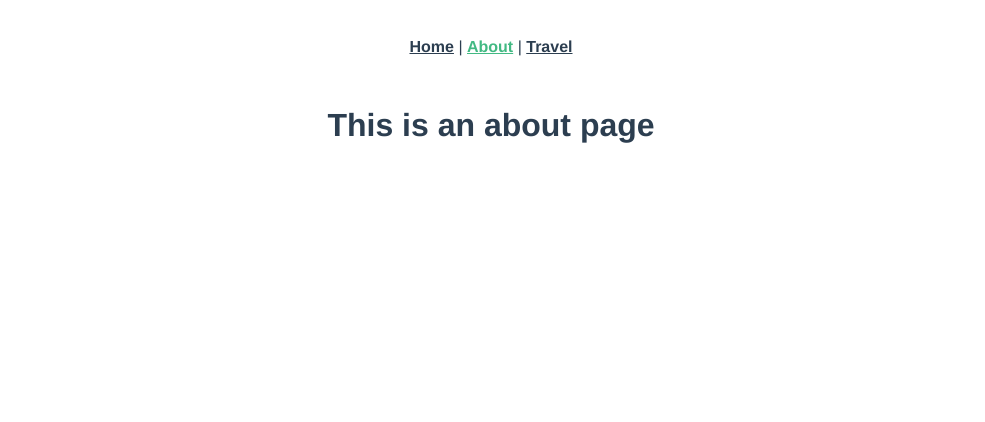
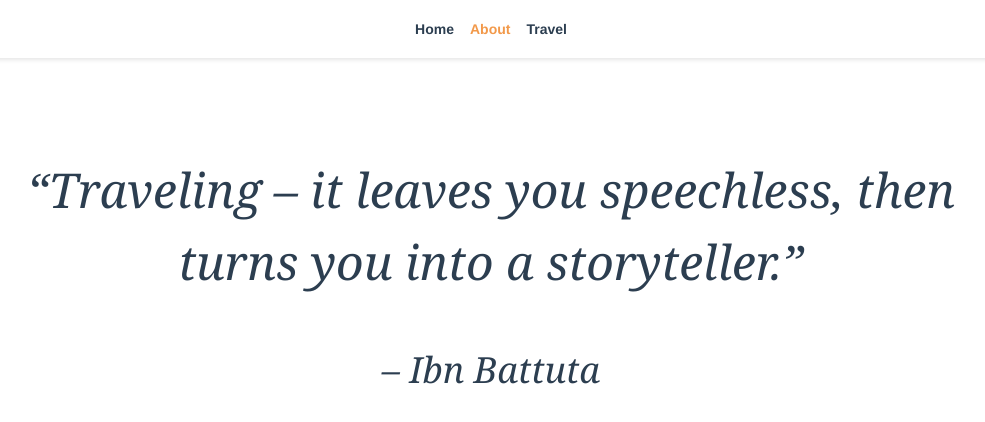
Before and after one commit to jesswu1551/vue-travel, a Vue app: page /about in a window 1280 px wide. Shown: the top 422 px of the page, without its empty margins (149-1134 px from the left). Built offline with nearby package versions, Linux system fonts and the light colour scheme.

Commit message:
update home and about page 1. change nav router-link style 2. update home page image 3. update about page

```diff
--- a/public/index.html
+++ b/public/index.html
@@ -6,6 +6,9 @@
     <meta name="viewport" content="width=device-width,initial-scale=1.0">
     <link rel="icon" href="<%= BASE_URL %>favicon.ico">
     <title><%= htmlWebpackPlugin.options.title %></title>
+    <link rel="preconnect" href="https://fonts.googleapis.com">
+    <link rel="preconnect" href="https://fonts.gstatic.com" crossorigin>
+    <link href="https://fonts.googleapis.com/css2?family=Caveat:wght@400;600;700&display=swap" rel="stylesheet">
   </head>
   <body>
     <noscript>
--- a/src/App.vue
+++ b/src/App.vue
@@ -1,8 +1,8 @@
 <template>
   <div id="app">
     <div id="nav">
-      <router-link to="/">Home</router-link> |
-      <router-link to="/about">About</router-link> |
+      <router-link to="/">Home</router-link>
+      <router-link to="/about">About</router-link>
       <router-link to="/travel">Travel</router-link>
     </div>
     <router-view />
@@ -10,7 +10,14 @@
 </template>
 
 <style>
+body,
+html {
+  margin: 0;
+  height: 100%;
+}
+
 #app {
+  height: 100%;
   font-family: Avenir, Helvetica, Arial, sans-serif;
   -webkit-font-smoothing: antialiased;
   -moz-osx-font-smoothing: grayscale;
@@ -19,15 +26,20 @@
 }
 
 #nav {
-  padding: 30px;
+  padding: 20px;
+  box-shadow: 0 2px 4px 0 rgba(0, 0, 0, 0.1);
 }
 
 #nav a {
+  padding: 4px;
+  margin: 0 4px;
+  font-size: 14px;
   font-weight: bold;
   color: #2c3e50;
+  text-decoration: none;
 }
 
 #nav a.router-link-exact-active {
-  color: #42b983;
+  color: #f2994a;
 }
 </style>
--- a/src/views/About.vue
+++ b/src/views/About.vue
@@ -1,5 +1,27 @@
 <template>
   <div class="about">
-    <h1>This is an about page</h1>
+    <blockquote>
+      “Traveling – it leaves you speechless, then turns you into a storyteller.”
+      <p class="name">– Ibn Battuta</p>
+    </blockquote>
   </div>
 </template>
+
+<style>
+.about {
+  width: 100%;
+  height: calc(100% - 56px);
+}
+
+blockquote {
+  font-family: Georgia, Times, "Times New Roman", serif;
+  font-size: 3em;
+  font-style: italic;
+  line-height: 1.5em;
+  padding: 1em 2em;
+}
+
+blockquote .name {
+  font-size: 0.75em;
+}
+</style>
--- a/src/views/Home.vue
+++ b/src/views/Home.vue
@@ -1,18 +1,43 @@
 <template>
   <div class="home">
-    <img alt="Vue logo" src="../assets/logo.png" />
-    <HelloWorld msg="Welcome to Your Vue.js App" />
+    <div class="hero-image">
+      <div class="hero-text">
+        <h1>Let's Travel.</h1>
+      </div>
+    </div>
   </div>
 </template>
 
 <script>
-// @ is an alias to /src
-import HelloWorld from "@/components/HelloWorld.vue";
-
 export default {
   name: "Home",
-  components: {
-    HelloWorld,
-  },
 };
 </script>
+
+<style>
+.home {
+  width: 100%;
+  height: calc(100% - 56px);
+}
+
+.hero-image {
+  background-image: url("../../src/assets/travel.jpeg");
+  height: 100%;
+  background-position: center;
+  background-repeat: no-repeat;
+  background-size: cover;
+  position: relative;
+}
+
+.hero-text {
+  position: absolute;
+  top: 50%;
+  left: 50%;
+  font-size: 3rem;
+  font-family: "Caveat", cursive;
+  text-align: center;
+  text-shadow: 3px 2px 3px rgba(255, 255, 255, 0.2);
+  color: white;
+  transform: translate(-50%, -100%);
+}
+</style>
```
Also changed, not shown: src/assets/travel.jpeg (added).
